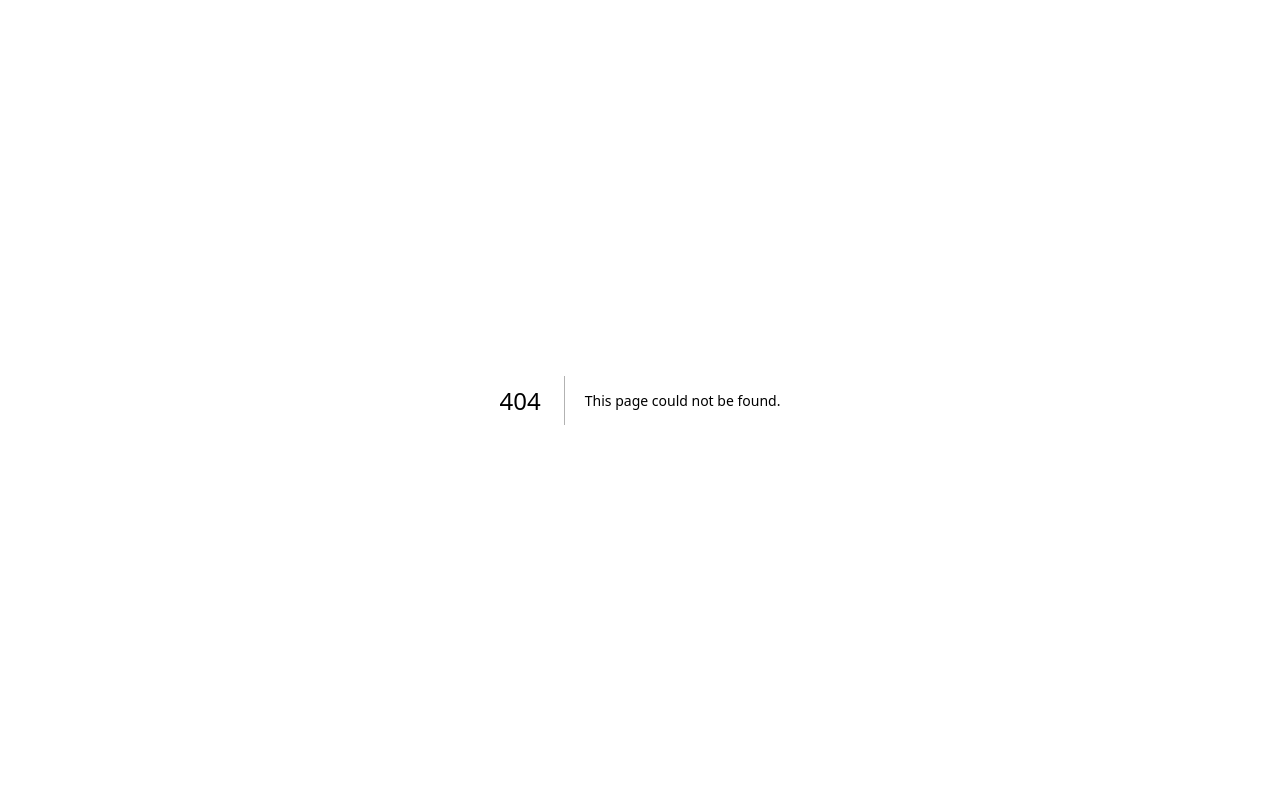
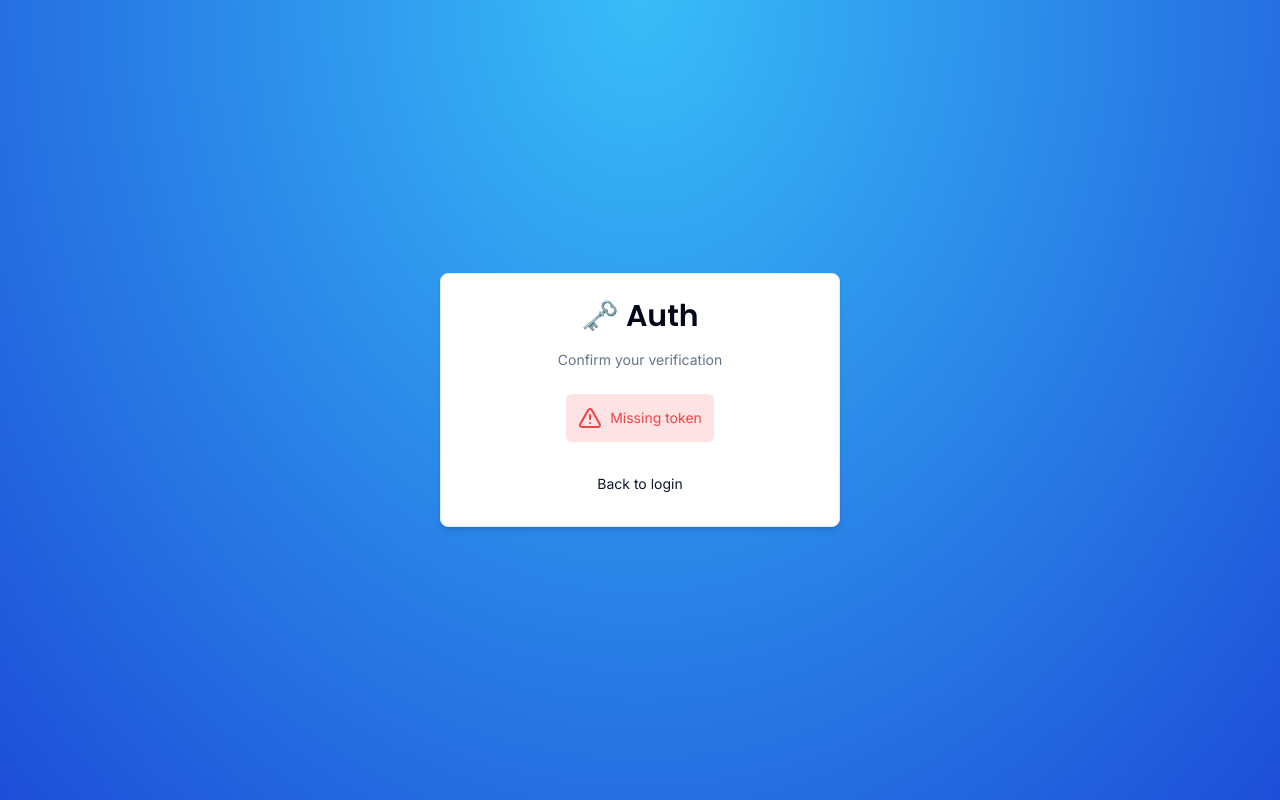
Before and after one commit to whiteechocolatee/auth, a Next.js app: page /auth/new-verification in a window 1280 px wide. Before the commit this address had no page. Built offline with nearby package versions, Linux system fonts and the light colour scheme.

Commit message:
create new verification form page

```diff
--- /dev/null
+++ b/app/auth/new-verification/page.tsx
@@ -0,0 +1,7 @@
+import NewVerificationForm from '@/components/auth/new-verification-form';
+
+const NewVerificationPage = () => {
+  return <NewVerificationForm />;
+};
+
+export default NewVerificationPage;
```
